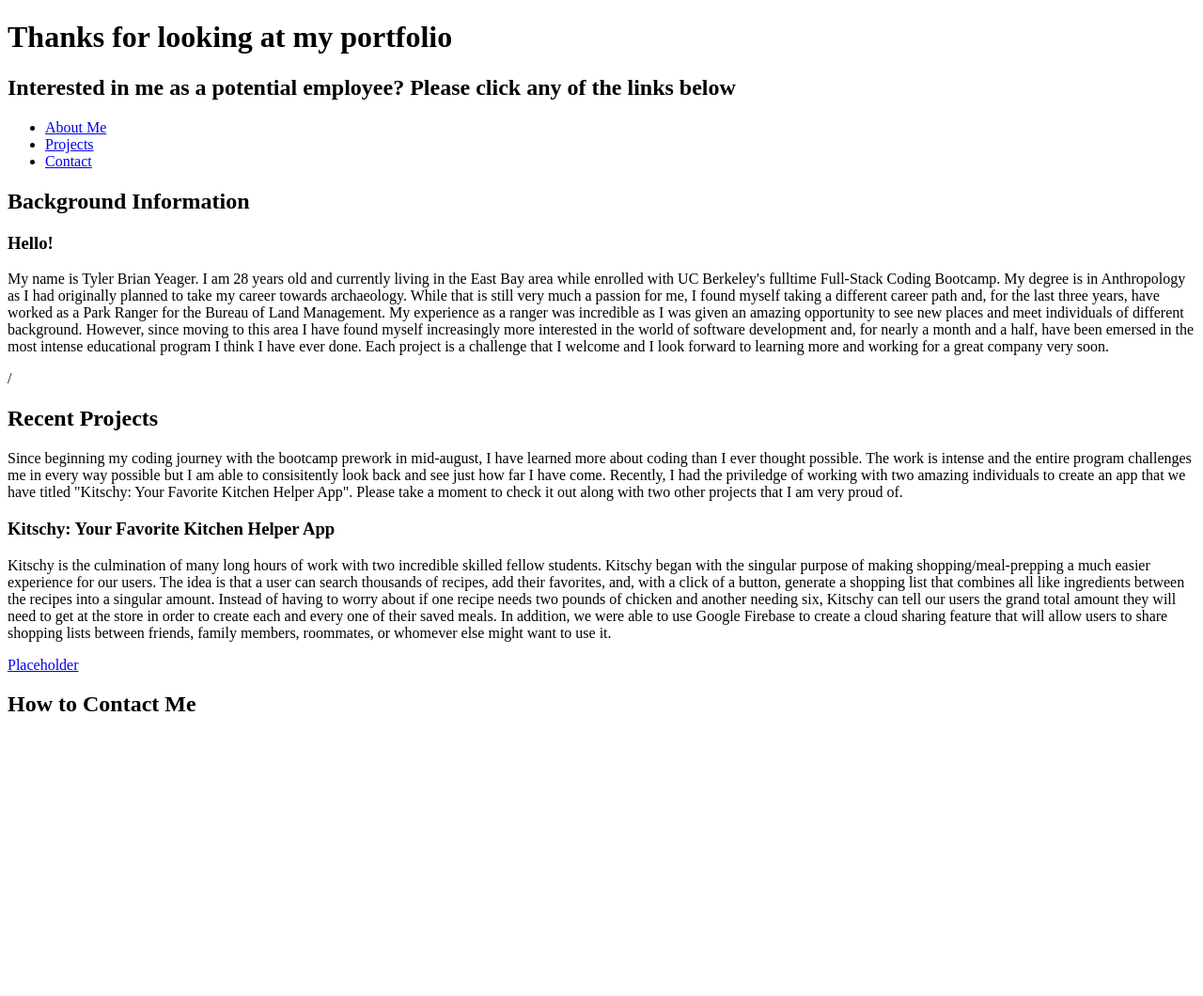
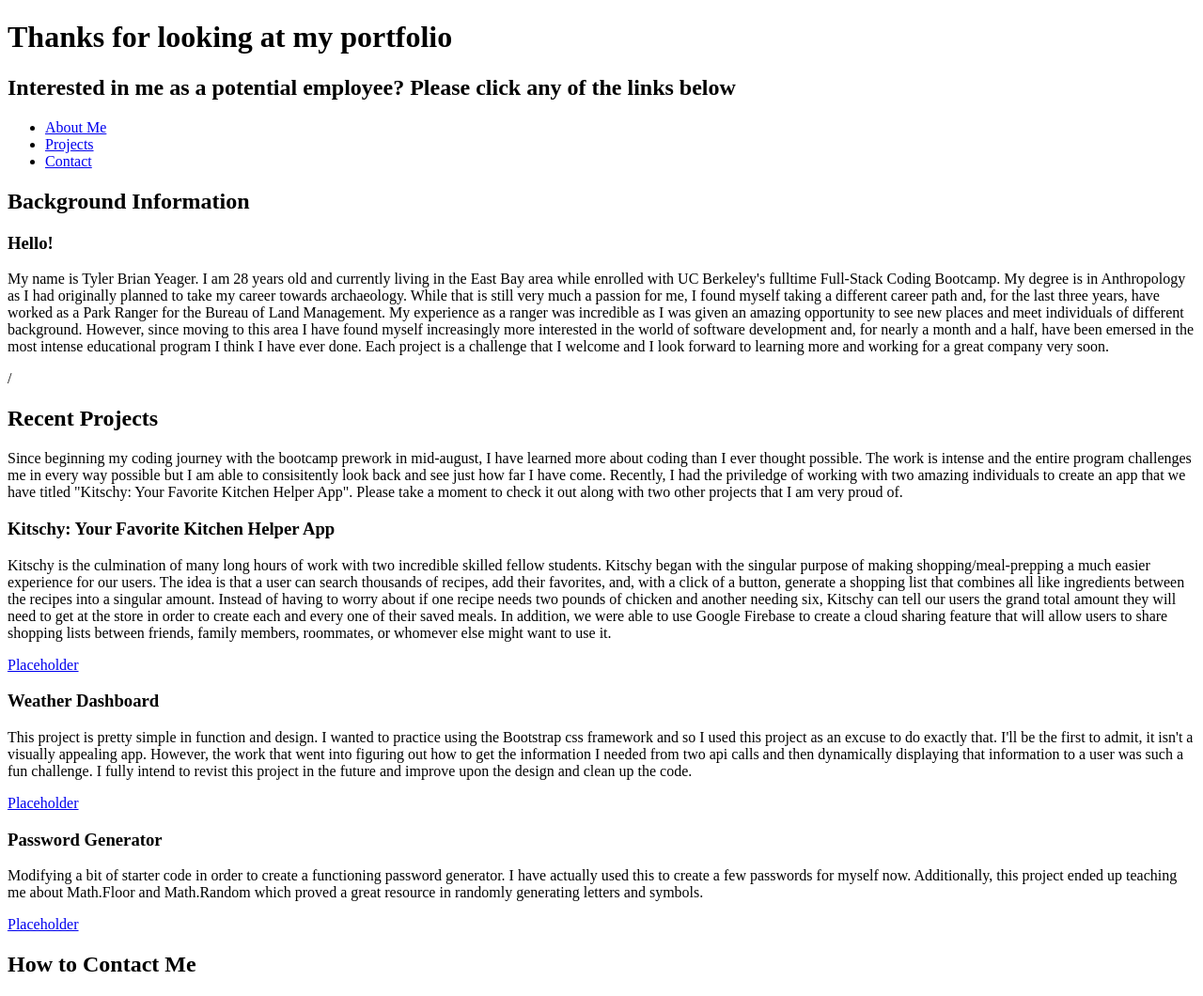
Before and after one commit to TylerBYeager/second-portfolio, a plain HTML site: page index.html in a window 1280 px wide. Shown: the whole page at 94% size. Before the commit the page ends 800 px from the top, so only its background shows below. Drawn offline with Linux system fonts and the light colour scheme.

Commit message:
add projects 2 and 3 and links

```diff
--- a/index.html
+++ b/index.html
@@ -61,6 +61,19 @@
                 <a href="https://starryblue7.github.io/kitschy-app/" target="_blank">
                 <img>Placeholder</a>
 
+            <h3>Weather Dashboard</h3>
+            <p>This project is pretty simple in function and design. I wanted to practice using the Bootstrap css framework and so I used this project as an excuse to do exactly that. I'll be the first to admit,
+                it isn't a visually appealing app. However, the work that went into figuring out how to get the information I needed from two api calls and then dynamically displaying that information to a user was such a fun challenge.
+                I fully intend to revist this project in the future and improve upon the design and clean up the code.
+            </p>
+                <a href="https://tylerbyeager.github.io/weather-dashboard/" target="_blank">
+                <img>Placeholder</a>
+            <h3>Password Generator</h3>
+            <p>Modifying a bit of starter code in order to create a functioning password generator. I have actually used this to create a few passwords for myself now. Additionally, this project ended up teaching me about Math.Floor and Math.Random
+                which proved a great resource in randomly generating letters and symbols.
+            </p>
+                <a href="https://tylerbyeager.github.io/password-generator/" target="_blank">
+                <img>Placeholder</a>
     </section>
 
 
```
